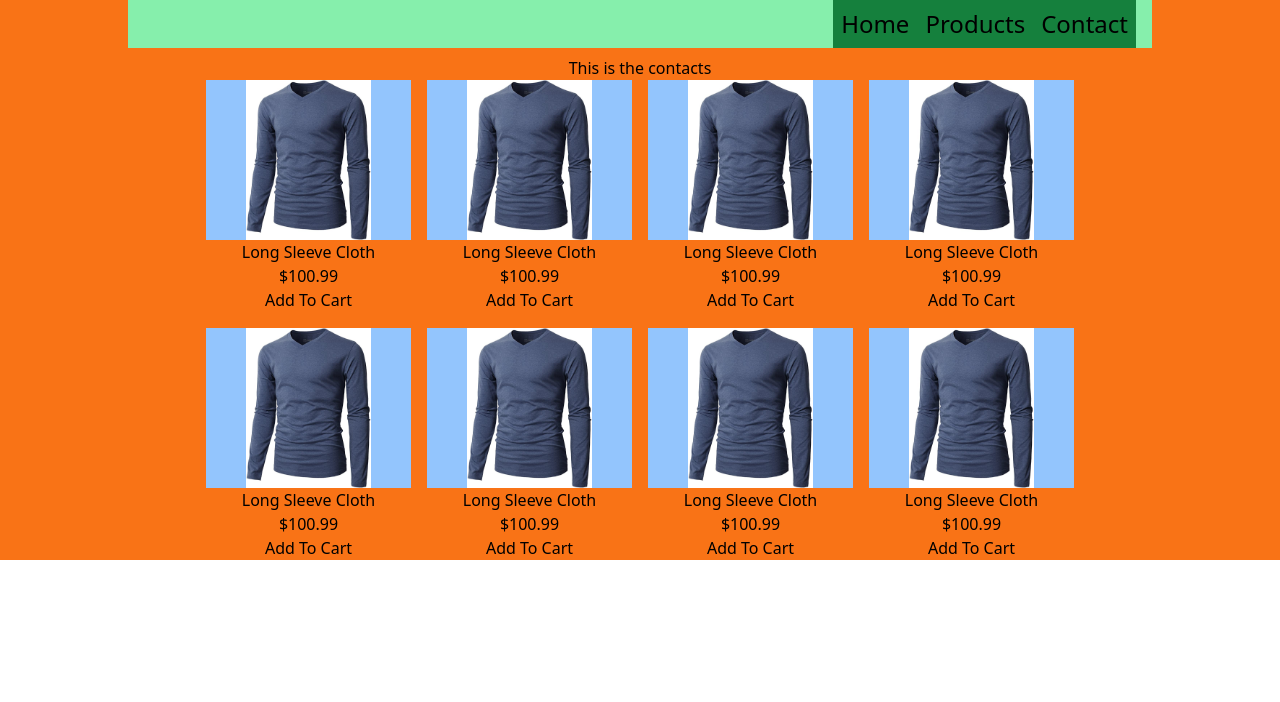
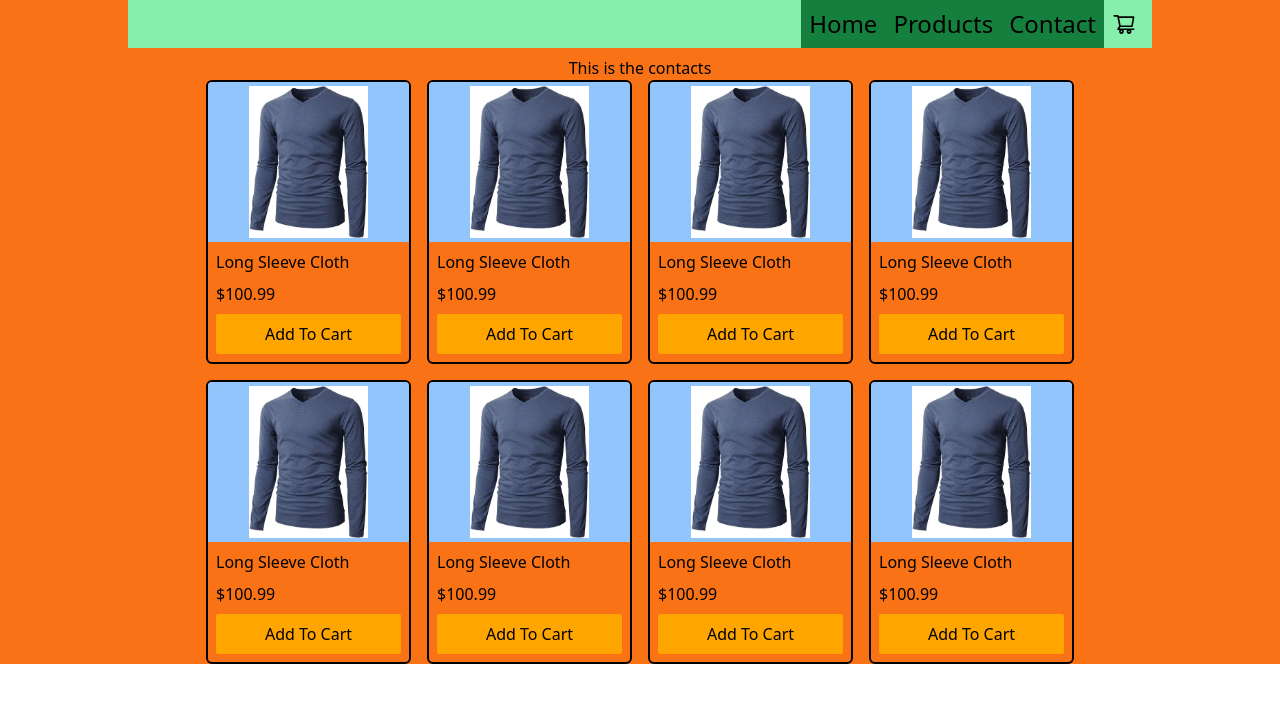
Before and after one commit to Complexlity/eCommerce-site, a React (Vite) app: page /contact in a window 1280 px wide. Shown: the top 702 px of the page. Built offline with nearby package versions, Linux system fonts and the light colour scheme.

Commit message:
Add cart react icon

```diff
--- a/package.json
+++ b/package.json
@@ -15,6 +15,7 @@
     "@reduxjs/toolkit": "^1.9.1",
     "react": "^18.2.0",
     "react-dom": "^18.2.0",
+    "react-icons": "^4.7.1",
     "react-redux": "^8.0.5",
     "react-router-dom": "^6.4.5",
     "redux": "^4.2.0"
--- /dev/null
+++ b/src/components/Button.tsx
@@ -0,0 +1,24 @@
+import { FC } from "react";
+interface Props {
+  color: string;
+  rounding: string;
+  width?: string;
+}
+
+const Button: FC<Props> = ({ color, rounding, width }) => {
+  const style: any = {
+    backgroundColor: color,
+    borderRadius: rounding,
+    width: width,
+  };
+  return (
+    <button
+      style={style}
+      className="py-2  text-center hover:text-white hover:opacity-[80%]"
+    >
+      Add To Cart
+    </button>
+  );
+};
+
+export default Button;
--- a/src/components/Card.tsx
+++ b/src/components/Card.tsx
@@ -1,5 +1,7 @@
 import { FC, useState } from "react";
 import longSleeve from "../assets/longSleeve.jpg";
+import Button from "./Button";
+import { AiOutlineShoppingCart } from "react-icons";
 
 interface Props {}
 
@@ -20,13 +22,15 @@ const Cards: FC<Props> = () => {
 
 const Card: FC<Props> = () => {
   return (
-    <div>
-      <div className="h-[10rem] bg-blue-300">
-        <img className="mx-auto h-full " src={longSleeve} alt="Long Sleeve" />
+    <div className="overflow-hidden rounded-md border-2 border-black">
+      <div className="h-[10rem] bg-blue-300 py-1">
+        <img className="mx-auto h-full" src={longSleeve} alt="Long Sleeve" />
       </div>
-      <p>Long Sleeve Cloth</p>
-      <p>$100.99</p>
-      <button>Add To Cart</button>
+      <div className="grid gap-2 py-2 px-2 ">
+        <p className="text-start">Long Sleeve Cloth</p>
+        <p className="text-start">$100.99</p>
+        <Button color="orange" rounding="2px" width="100%" />
+      </div>
     </div>
   );
 };
--- a/src/components/Navbar.tsx
+++ b/src/components/Navbar.tsx
@@ -1,9 +1,9 @@
 import { Link } from "react-router-dom";
-import { BrowserRouter as Router } from "react-router-dom";
+import { AiOutlineShoppingCart } from "react-icons/ai";
 
 const Navbar = () => {
   return (
-    <ul className="mx-auto mb-2 flex w-4/5 justify-end bg-green-300 px-4 text-2xl">
+    <ul className="mx-auto mb-2 flex w-4/5 items-center justify-end bg-green-300 px-4 text-2xl">
       <li className="h-full bg-green-700 py-2 px-2 hover:bg-green-400 hover:text-gray-200">
         <Link to={"/"}>Home</Link>
       </li>
@@ -13,6 +13,11 @@ const Navbar = () => {
       <li className="h-full bg-green-700 py-2 px-2 hover:bg-green-400 hover:text-gray-200">
         <Link to={"/contact"}>Contact</Link>
       </li>
+      <li className="ml-2 h-full">
+        <div className="hover:text-white">
+          <AiOutlineShoppingCart cursor={"pointer"} height="100%" />
+        </div>
+      </li>
     </ul>
   );
 };
```
Also changed, not shown: 1 other file (tests, documents, lock files or other folders).
